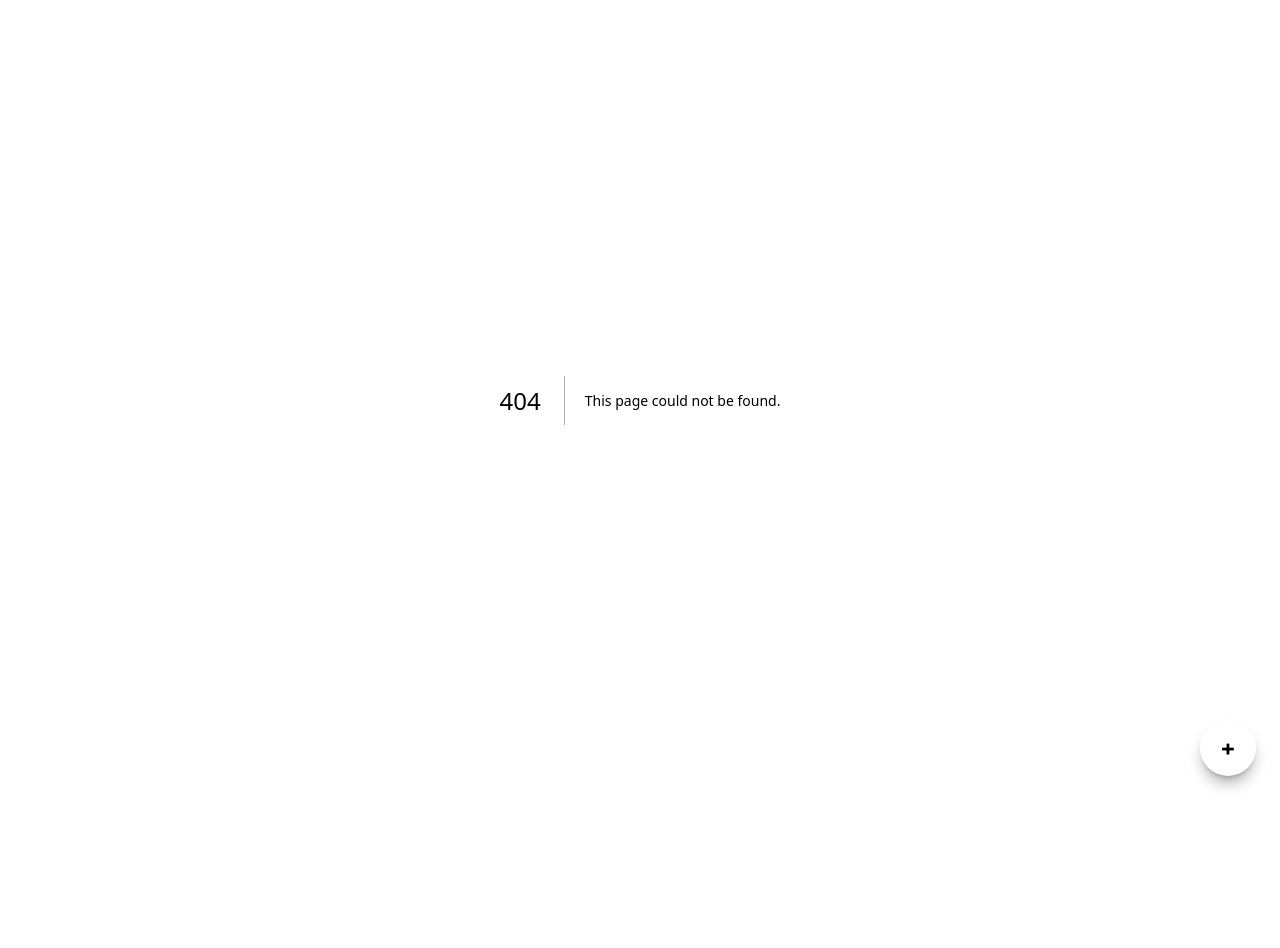
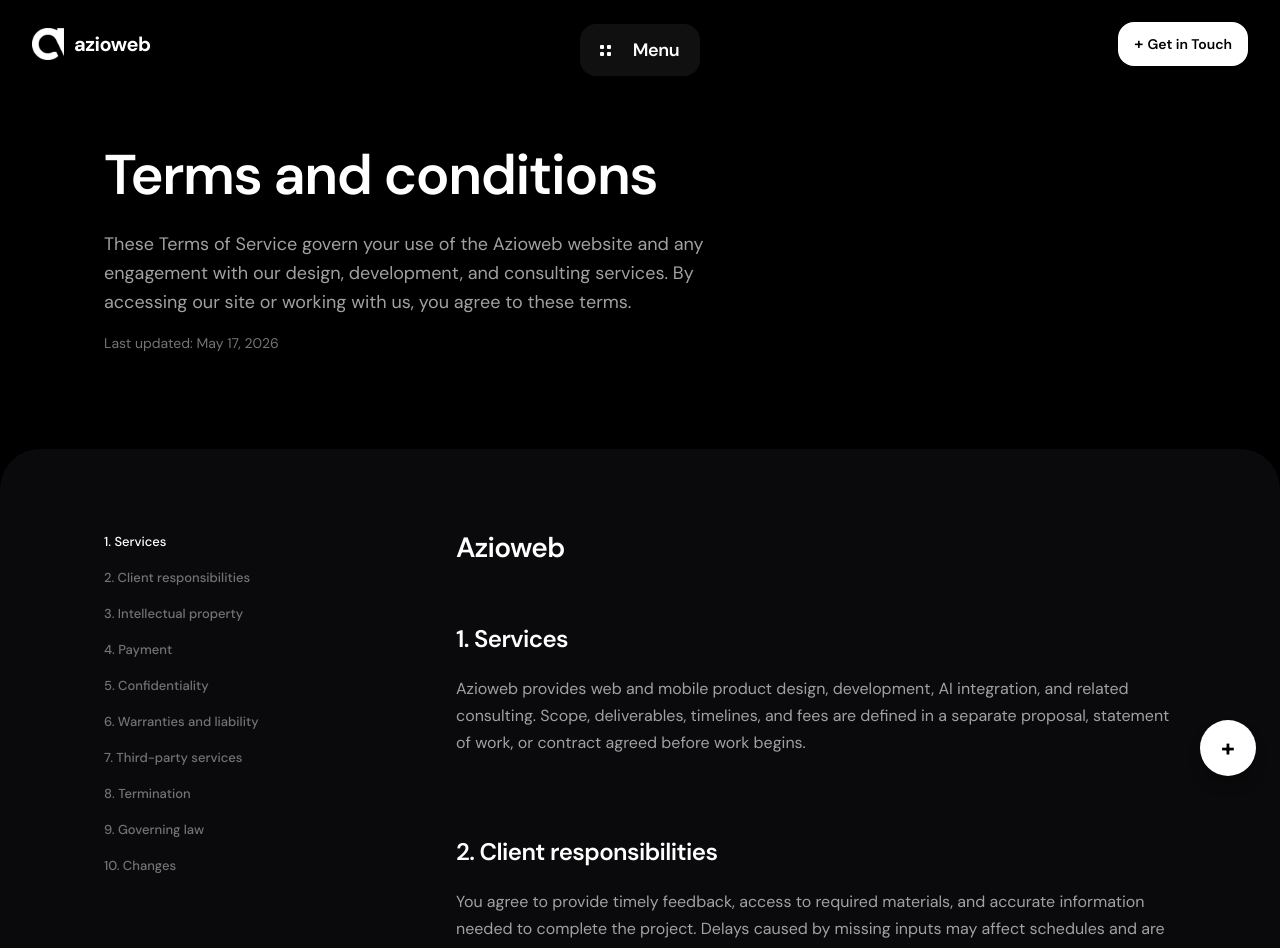
Before and after one commit to annazoi/Azioweb, a Next.js app: page /terms in a window 1280 px wide. Before the commit this address had no page. Shown: the top 948 px of the page. Before the commit the page ends 800 px from the top, so only its background shows below. Built offline with nearby package versions, Linux system fonts and the light colour scheme.

Commit message:
terms of use

```diff
--- /dev/null
+++ b/src/app/terms/page.tsx
@@ -0,0 +1,132 @@
+'use client';
+
+import Link from 'next/link';
+import { useLenis } from 'lenis/react';
+import { useCallback, useEffect, useRef, useState } from 'react';
+import { useTranslation } from 'react-i18next';
+import Navbar from '@/components/ui/navbar';
+import Footer from '@/components/ui/footer';
+import common from '@/locales/en/common.json';
+
+function sectionId(index: number) {
+	return `terms-section-${index}`;
+}
+
+export default function TermsPage() {
+	const { t } = useTranslation();
+	const lenis = useLenis();
+	const sections = common.terms.sections;
+	const [activeIndex, setActiveIndex] = useState(0);
+	const observerRef = useRef<IntersectionObserver | null>(null);
+	const scrollLockRef = useRef(false);
+
+	const scrollToSection = useCallback(
+		(index: number) => {
+			const el = document.getElementById(sectionId(index));
+			if (!el) return;
+
+			scrollLockRef.current = true;
+			setActiveIndex(index);
+
+			const unlock = () => {
+				scrollLockRef.current = false;
+			};
+
+			if (lenis) {
+				lenis.scrollTo(el, { offset: -120, duration: 1.1, onComplete: unlock });
+				return;
+			}
+
+			const top = el.getBoundingClientRect().top + window.scrollY - 120;
+			window.scrollTo({ top, behavior: 'smooth' });
+			window.setTimeout(unlock, 900);
+		},
+		[lenis],
+	);
+
+	useEffect(() => {
+		const elements = sections.map((_, index) => document.getElementById(sectionId(index))).filter(Boolean) as HTMLElement[];
+
+		observerRef.current?.disconnect();
+		observerRef.current = new IntersectionObserver(
+			(entries) => {
+				if (scrollLockRef.current) return;
+				const visible = entries
+					.filter((entry) => entry.isIntersecting)
+					.sort((a, b) => b.intersectionRatio - a.intersectionRatio);
+				if (visible.length === 0) return;
+				const id = visible[0].target.id;
+				const index = Number(id.replace('terms-section-', ''));
+				if (!Number.isNaN(index)) setActiveIndex(index);
+			},
+			{ rootMargin: '-20% 0px -55% 0px', threshold: [0, 0.25, 0.5, 0.75, 1] },
+		);
+
+		elements.forEach((el) => observerRef.current?.observe(el));
+		return () => observerRef.current?.disconnect();
+	}, [sections]);
+
+	return (
+		<div className="min-h-screen bg-black text-white">
+			<Navbar />
+
+			<header className="relative z-10 mx-auto max-w-6xl px-6 pb-16 pt-28 md:px-10 md:pb-24 md:pt-36">
+				<h1
+					className="max-w-3xl font-semibold tracking-tight text-white"
+					style={{ fontSize: 'clamp(2.25rem, 5vw, 3.5rem)', lineHeight: 1.1 }}
+				>
+					{t('terms.title')}
+				</h1>
+				<p className="mt-6 max-w-2xl text-base leading-relaxed text-neutral-400 md:text-lg">{t('terms.intro')}</p>
+				<p className="mt-4 text-sm text-neutral-500">{t('terms.lastUpdated')}</p>
+			</header>
+
+			<div className="relative z-10 rounded-t-[2rem] bg-[#0a0a0c] md:rounded-t-[2.5rem]">
+				<div className="mx-auto flex max-w-6xl flex-col gap-12 px-6 py-14 md:px-10 md:py-20 lg:flex-row lg:gap-20">
+					<aside className="lg:w-[min(100%,17rem)] lg:shrink-0">
+						<nav className="lg:sticky lg:top-28">
+							<ul className="flex flex-col gap-3">
+								{sections.map((section, index) => (
+									<li key={section.title}>
+										<button
+											type="button"
+											onClick={() => scrollToSection(index)}
+											className={`w-full text-left text-[13px] font-medium leading-snug transition-colors ${
+												activeIndex === index ? 'text-white' : 'text-neutral-500 hover:text-neutral-300'
+											}`}
+										>
+											{section.title}
+										</button>
+									</li>
+								))}
+							</ul>
+						</nav>
+					</aside>
+
+					<div className="min-w-0 flex-1">
+						<h2 className="text-2xl font-semibold tracking-tight text-white md:text-[1.75rem]">{t('terms.brandName')}</h2>
+
+						<div className="mt-12 flex flex-col gap-16 md:mt-14 md:gap-20">
+							{sections.map((section, index) => (
+								<section key={section.title} id={sectionId(index)} className="scroll-mt-32">
+									<h3 className="text-xl font-semibold tracking-tight text-white md:text-2xl">{section.title}</h3>
+									<p className="mt-5 text-[15px] leading-[1.7] text-neutral-400 md:text-base">{section.body}</p>
+								</section>
+							))}
+						</div>
+
+						<p className="mt-20 text-[15px] leading-relaxed text-neutral-500">
+							{t('terms.contactPrefix')}{' '}
+							<Link href="/book" className="text-neutral-300 underline-offset-4 transition-colors hover:text-white hover:underline">
+								{t('terms.contactLink')}
+							</Link>
+							.
+						</p>
+					</div>
+				</div>
+			</div>
+
+			<Footer />
+		</div>
+	);
+}
--- a/src/components/ui/footer.tsx
+++ b/src/components/ui/footer.tsx
@@ -91,9 +91,9 @@
 						<p className="text-[11px] font-semibold uppercase tracking-[0.14em] text-neutral-500">{t('footer.copyrightLine2')}</p>
 					</div>
 					<div className="flex flex-col self-end text-right text-[11px] font-semibold uppercase tracking-[0.14em] text-neutral-500">
-						<a href="#" className="transition-colors hover:text-neutral-300">
+						<Link href="/terms" className="transition-colors hover:text-neutral-300">
 							{t('footer.terms')}
-						</a>
+						</Link>
 						<a href="#" className="transition-colors hover:text-neutral-300">
 							{t('footer.privacy')}
 						</a>
--- a/src/locales/en/common.json
+++ b/src/locales/en/common.json
@@ -42,26 +42,26 @@
 	"services": {
 		"headlineLine1": "Our tools &",
 		"headlineLine2": "your brand.",
-		"intro": "We design products that live in the digital world: intuitive UX, sharp UI, immersive 3D and motion. From research to launch, we craft bold, seamless experiences.",
+		"intro": "We build smart apps and websites that help your business scale. From beautiful design to clever AI automation, we handle everything from research to launch to give your customers an experience they love.",
 		"ctaWork": "See how we work",
 		"infoLabel": "Info",
 		"cardCtaAria": "Book a consultation",
 		"cards": {
 			"uxui": {
 				"title": "UX/UI Design",
-				"description": "Every screen has a purpose. From wireframes to pixel-perfect UI, we create experiences that guide users and drive business goals."
+				"description": "Every screen we create has a clear purpose. We design simple, elegant interfaces for your apps and websites that look amazing, feel easy for your customers to use, and help win new business."
 			},
 			"nocode": {
-				"title": "No-code Development",
-				"description": "We build responsive, production-ready websites in Webflow and Framer, so your product launches faster without sacrificing quality. One team from concept to live site."
+				"title": "AI & Automation",
+				"description": "We build smart AI tools and automations that handle your repetitive daily tasks. From smart data systems to custom AI integrations, we build solutions that save you time and let you focus on growing your business."
 			},
 			"corporate": {
-				"title": "Corporate Design",
-				"description": "Pitch decks, brand presentations, and visual identities that match the ambition of your business. We design corporate materials that feel modern, polished, and unmistakably yours."
+				"title": "Web & App Development",
+				"description": "We turn your big ideas into smooth, ready-to-use apps and websites. Whether you need a mobile app or a full online platform, we make sure everything runs reliably, stays safe, and is ready to grow right along with your business."
 			},
 			"threeD": {
-				"title": "3D Design",
-				"description": "Immersive 3D visuals and motion design that give your product a cinematic edge. From animated product showcases to interface elements with depth."
+				"title": "Performance & SEO",
+				"description": "A great app needs to be fast and easy to find. We optimize your website so it loads instantly, runs flawlessly, and ranks higher on search engines to naturally bring more customers right to your door."
 			}
 		}
 	},
@@ -211,6 +211,57 @@
 		"description": "Pick a time and we will map your goals and best AI opportunities.",
 		"backgroundAlt": "Background"
 	},
+	"terms": {
+		"tag": "Legal",
+		"title": "Terms and conditions",
+		"brandName": "Azioweb",
+		"lastUpdated": "Last updated: May 17, 2026",
+		"intro": "These Terms of Service govern your use of the Azioweb website and any engagement with our design, development, and consulting services. By accessing our site or working with us, you agree to these terms.",
+		"contactPrefix": "Questions about these terms?",
+		"contactLink": "Get in touch",
+		"sections": [
+			{
+				"title": "1. Services",
+				"body": "Azioweb provides web and mobile product design, development, AI integration, and related consulting. Scope, deliverables, timelines, and fees are defined in a separate proposal, statement of work, or contract agreed before work begins."
+			},
+			{
+				"title": "2. Client responsibilities",
+				"body": "You agree to provide timely feedback, access to required materials, and accurate information needed to complete the project. Delays caused by missing inputs may affect schedules and are not the responsibility of Azioweb."
+			},
+			{
+				"title": "3. Intellectual property",
+				"body": "Upon full payment for agreed deliverables, ownership of custom work created specifically for you transfers as outlined in your project agreement. Azioweb retains rights to pre-existing tools, frameworks, and general know-how. We may showcase completed work in our portfolio unless you request otherwise in writing before launch."
+			},
+			{
+				"title": "4. Payment",
+				"body": "Invoices are due according to the payment schedule in your agreement. Late payments may pause work. Deposits and milestone payments are non-refundable except where required by applicable law or explicitly stated in writing."
+			},
+			{
+				"title": "5. Confidentiality",
+				"body": "Both parties agree to keep non-public business information shared during a project confidential, except where disclosure is required by law or the information is already public through no fault of the receiving party."
+			},
+			{
+				"title": "6. Warranties and liability",
+				"body": "Services are provided with professional care consistent with industry standards. Except as required by law, Azioweb is not liable for indirect, incidental, or consequential damages. Our total liability for any claim relating to a project is limited to the fees paid for that project."
+			},
+			{
+				"title": "7. Third-party services",
+				"body": "Projects may rely on third-party hosting, APIs, analytics, or AI providers. You are responsible for accounts, licenses, and ongoing costs associated with those services unless otherwise agreed in writing."
+			},
+			{
+				"title": "8. Termination",
+				"body": "Either party may terminate an engagement as set out in the project agreement. Upon termination, you pay for work completed to date and any non-cancellable third-party costs incurred on your behalf."
+			},
+			{
+				"title": "9. Governing law",
+				"body": "These terms are governed by the laws of Greece. Disputes will be subject to the exclusive jurisdiction of the courts of Athens, unless mandatory local law requires otherwise."
+			},
+			{
+				"title": "10. Changes",
+				"body": "We may update these terms from time to time. The date at the top of this page reflects the latest version. Continued use of the site after changes constitutes acceptance of the updated terms."
+			}
+		]
+	},
 	"projectModal": {
 		"highlights": "Highlights",
 		"details": "Project Details",
```
